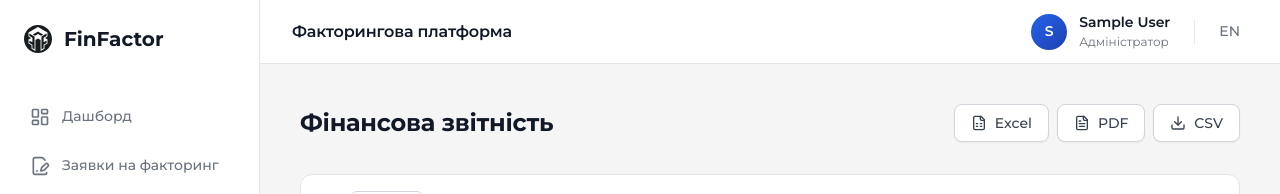
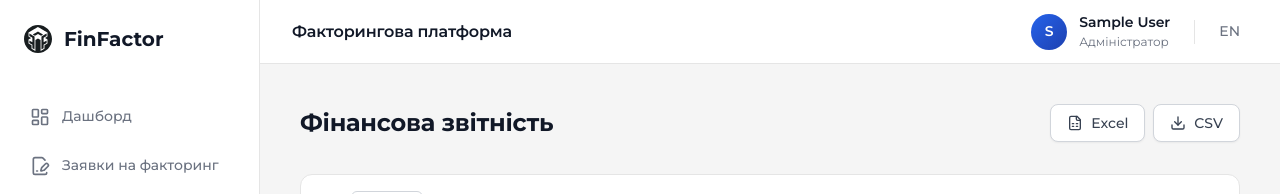
Before and after one commit to seorenome/factoring-platform, a React (Vite) app: page /reports in a window 1280 px wide. Shown: the top 194 px of the page. Built offline with nearby package versions, Linux system fonts and the light colour scheme; no server answers; sample sign-in values are in the browser's storage.

Commit message:
chore: remove PDF export, keep Excel and CSV only

```diff
--- a/src/pages/Reports/Reports.tsx
+++ b/src/pages/Reports/Reports.tsx
@@ -6,11 +6,9 @@ import { Card } from '../../components/Card/Card';
 import { Button } from '../../components/Button/Button';
 import { TableContainer, TableHeader, Table, Th, Td } from '../Dashboard/Dashboard.styled';
 import { FilterBar } from '../Requests/Requests.styled';
-import { Download, TrendingUp, Calendar, Loader2, FileText, FileSpreadsheet } from 'lucide-react';
+import { Download, TrendingUp, Calendar, Loader2, FileSpreadsheet } from 'lucide-react';
 import { api, Request } from '../../services/api';
 import * as XLSX from 'xlsx';
-import jsPDF from 'jspdf';
-import 'jspdf-autotable';
 
 interface ReportData {
   month: string;
@@ -105,34 +103,6 @@ export const Reports: React.FC = () => {
     XLSX.writeFile(wb, `financial_report_${new Date().toISOString().slice(0,19)}.xlsx`);
   };
 
-  const exportToPDF = () => {
-    const doc = new jsPDF();
-
-    doc.setFontSize(18);
-    doc.text(t.reports.title, 14, 20);
-
-    doc.setFontSize(12);
-    doc.text(`Дата: ${new Date().toLocaleDateString()}`, 14, 35);
-
-    const tableData = report.map(row => [
-      row.month,
-      `${(row.totalFinanced / 1000000).toFixed(2)} млн ₴`,
-      row.requestsCount.toString(),
-      `${(row.avgAmount / 1000).toFixed(0)} тис ₴`,
-      `${(row.overdueAmount / 1000).toFixed(0)} тис ₴`
-    ]);
-
-    (doc as any).autoTable({
-      head: [[t.reports.month, t.reports.amount, t.reports.count, t.reports.average, t.reports.overdue]],
-      body: tableData,
-      startY: 50,
-      theme: 'striped',
-      headStyles: { fillColor: [37, 99, 235] }
-    });
-
-    doc.save(`financial_report_${new Date().toISOString().slice(0,19)}.pdf`);
-  };
-
   if (loading) {
     return (
       <Layout>
@@ -150,9 +120,6 @@ export const Reports: React.FC = () => {
         <div style={{ display: 'flex', gap: '0.5rem' }}>
           <Button variant="outline" icon={<FileSpreadsheet size={16} />} onClick={exportToExcel}>
             Excel
-          </Button>
-          <Button variant="outline" icon={<FileText size={16} />} onClick={exportToPDF}>
-            PDF
           </Button>
           <Button variant="outline" icon={<Download size={16} />} onClick={exportToCSV}>
             CSV
```
Also changed, not shown: 1 other file (tests, documents, lock files or other folders).
